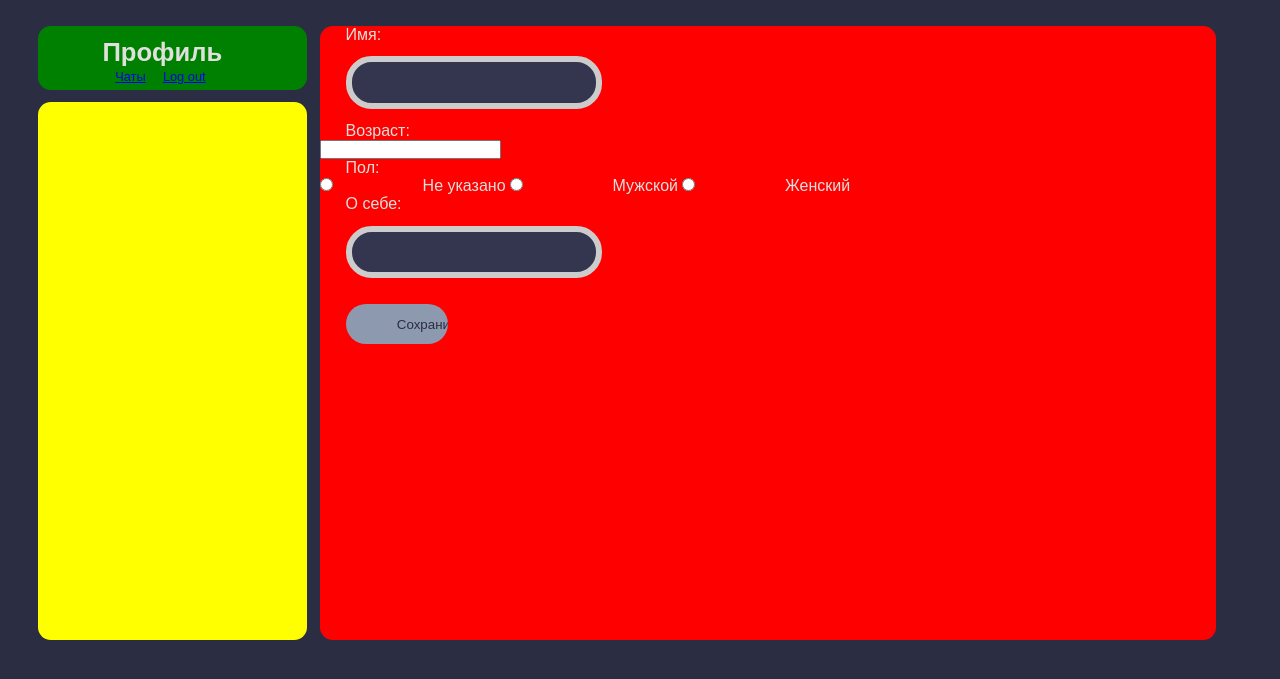
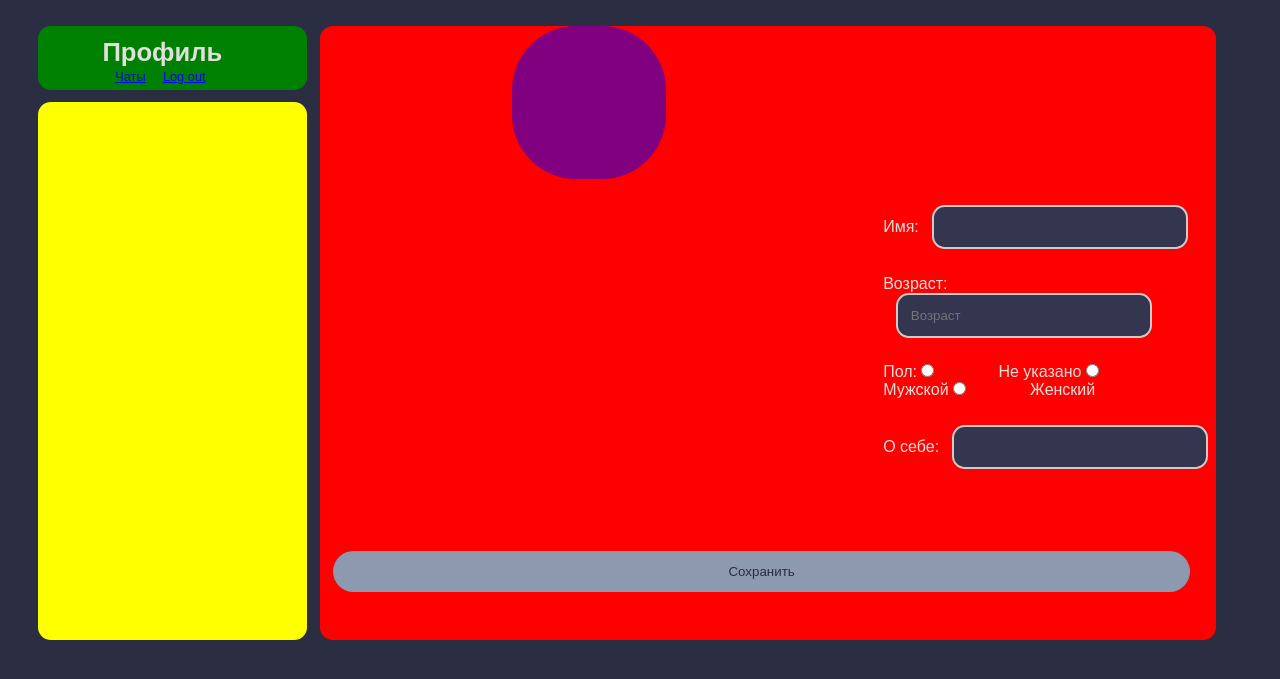
Before and after one commit to Nhrust/Project_TPP3, a Flask app: template templates/profile.html in a window 1280 px wide. Shown: the top 679 px of the page. Run offline with Flask 3, Linux system fonts and the light colour scheme; the template is opened without the code that fills it, so the values that code supplies are empty; parts of the project's set-up code (start-up, migrations or seed data) failed here and were passed over.

Commit message:
недоделанный профиль

```diff
--- a/static/css/profile.css
+++ b/static/css/profile.css
@@ -9,23 +9,35 @@ body {
 input[type="text"], select, textarea {
     width: 20vw;
     padding: 1vw;
-    margin: 1vw 0;
-    margin-left:2vw;
+    margin-left:1vw;
     display: inline-block;
-    border: 0.5vw solid #ccc;
-    border-radius: 2vw;
+    border: 0.2vw solid #ccc;
+    border-radius: 1vw;
+    box-sizing: border-box;
+    background-color: #343650; /* Слегка более светлый тон фона */
+    color: #FFF; /* Белый текст для читаемости */
+}
+
+input[type="number"], select, textarea {
+    width: 20vw;
+    padding: 1vw;
+    margin-left:1vw;
+    display: inline-block;
+    border: 0.2vw solid #ccc;
+    border-radius: 1vw;
     box-sizing: border-box;
     background-color: #343650; /* Слегка более светлый тон фона */
     color: #FFF; /* Белый текст для читаемости */
 }
 
 input[type="submit"] {
-    width: 7vw;
+    width: 67vw;
     background-color: #8D99AE; /* Светло-серый цвет кнопки */
     color: #2B2D42; /* Темно-синий текст */
     padding: 1vw 4vw;
     margin: 1vw 0;
-    margin-left: 2vw;
+    margin-left: 1vw;
+    margin-top:5vw;
     border: none;
     border-radius: 2vw;
     cursor: pointer;
@@ -92,15 +104,28 @@ h2 {
     font-size: 1vw;
 }
 
-p{
-    margin-left:2vw;
+.Name{
+    margin-left:44vw;
+    margin-top:2vw;
 }
 
-g{
-    margin-left:2vw;
+.Age{
+    margin-left:44vw;
+    margin-top:2vw;
 }
+
+.Sex{
+    margin-left:44vw;
+    margin-top:2vw;
+}
+
+.IaboutU{
+    margin-left:44vw;
+    margin-top:2vw;
+}
+
 .Info{
-    overflow-y:hidden;
+    overflow-y:scroll;
     overflow-x:hidden;
     position: fixed;
     width: 70vw;
@@ -138,3 +163,14 @@ g{
     border-radius: 1vw;
     background:green; /*цвет выбран для наглядности*/
 }
+
+
+#circle{
+    margin-left:15vw;
+    width:12vw;
+    height:12vw;
+    -webkit-border-radius: 1vw;
+    -moz-border-radius: 1vw;
+    border-radius: 5vw;
+    background: purple;
+}
--- a/templates/profile.html
+++ b/templates/profile.html
@@ -17,16 +17,15 @@
 
 		<form method="post" action="/edit_profile">
 			<div class="Info">
-				<p>Имя:</p><input type="text" name="name" value="{{user.name}}">
-				<br>
-				<p>Возраст:</p><input type="number" name="age" value="{{user.age}}">
-				<br>
-				<p>Пол:</p>
+				<div id="circle"></div>
+				<p class="Name">Имя:<input type="text" name="name" value="{{user.name}}"></p>
+				<p class="Age">Возраст:<input type="number" name="age" placeholder="Возраст" value="{{user.age}}"></p>
+				<p class="Sex">Пол:
 				<input type="radio" name="gender" value="0" {% if user.gender == 0 %} checked {% endif %}><g>Не указано</g>
 				<input type="radio" name="gender" value="1" {% if user.gender == 1 %} checked {% endif %}><g>Мужской</g>
 				<input type="radio" name="gender" value="2" {% if user.gender == 2 %} checked {% endif %}><g>Женский</g>
-				<br>
-				<p>О себе:</p><input type="text" name="description" value="{{user.description}}">
+				</p>
+				<p class="IaboutU">О себе:<input type="text" name="description" value="{{user.description}}"></p>
 				<br>
 				<input type="submit" value="Сохранить">
 			</div>
```
